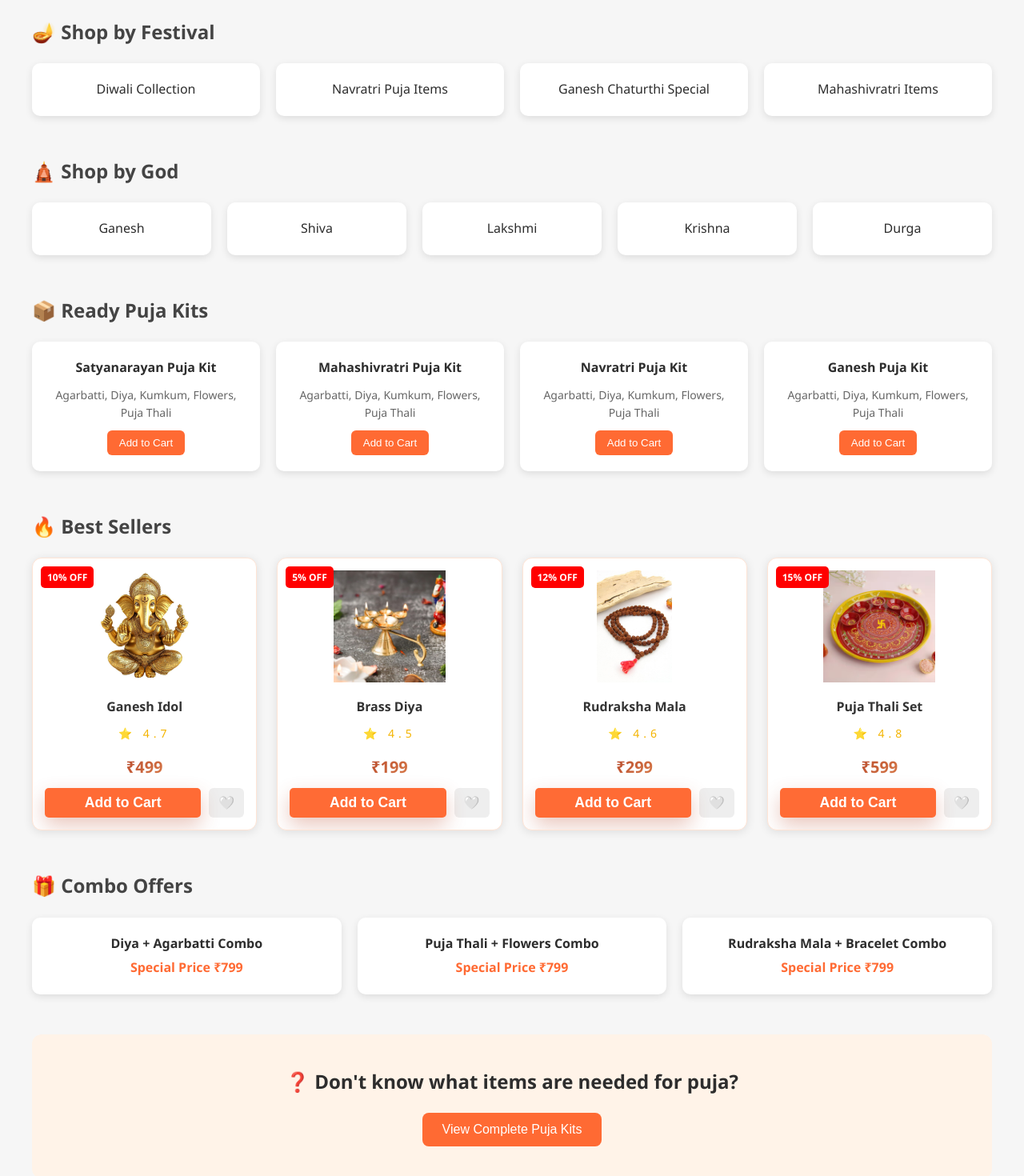
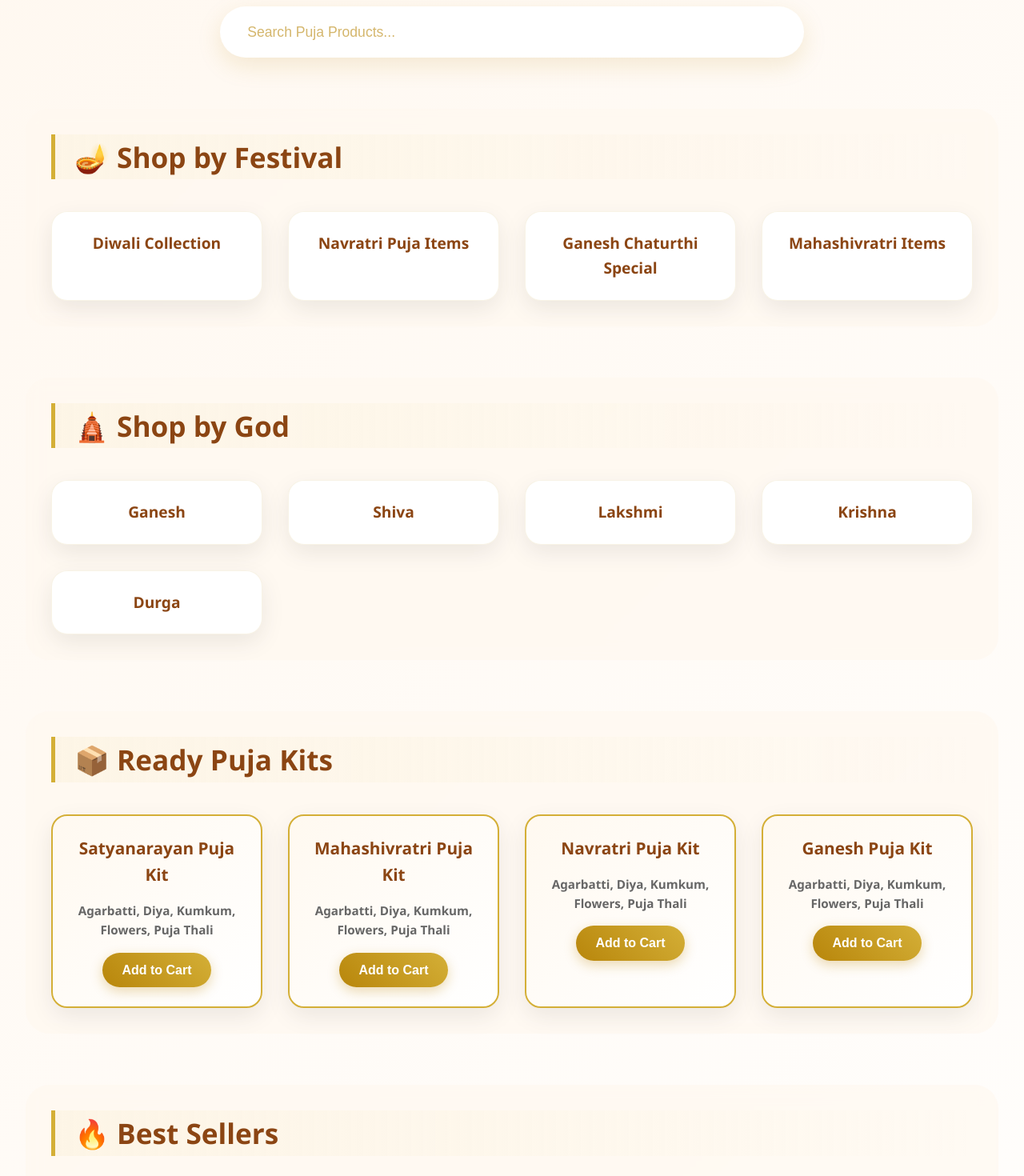
Before and after one commit to meetsanghani138/AWT_PROJECT_PUJA-MART, a React (Create React App) app: page /shop in a window 1280 px wide. Shown: the part 260-1730 px from the top of the page at 80% size. Built offline with nearby package versions, Linux system fonts and the light colour scheme.

Commit message:
in shope  animeted css change

```diff
--- a/src/css/Shop.css
+++ b/src/css/Shop.css
@@ -1,117 +1,383 @@
-.shop-container{
-padding:40px;
-background:#f6f6f6;
+/* Shop.css */
+
+/* Base Styles */
+.shop-container {
+    max-width: 1400px;
+    margin: 0 auto;
+    padding: 2rem;
+    background: linear-gradient(135deg, #fff8f0 0%, #fff 100%);
 }
 
-.shop-title{
-text-align:center;
-font-size:32px;
-margin-bottom:30px;
-color:#333;
+.shop-title {
+    font-size: 3rem;
+    text-align: center;
+    margin: 2rem 0 3rem;
+    background: linear-gradient(45deg, #b8860b, #8b4513, #d4af37);
+    -webkit-background-clip: text;
+    -webkit-text-fill-color: transparent;
+    background-clip: text;
+    font-weight: 800;
+    text-transform: uppercase;
+    letter-spacing: 2px;
+    text-shadow: 2px 2px 4px rgba(0,0,0,0.1);
+    animation: fadeInDown 0.8s ease;
 }
 
-.search-bar{
-text-align:center;
-margin-bottom:40px;
+/* Search Bar */
+.search-bar {
+    text-align: center;
+    margin: 2rem 0 4rem;
+    animation: fadeInUp 0.8s ease;
 }
 
-.search-bar input{
-width:350px;
-padding:10px;
-border-radius:8px;
-border:1px solid #ccc;
-font-size:16px;
+.search-bar input {
+    width: 60%;
+    padding: 1.2rem 2rem;
+    border: none;
+    border-radius: 50px;
+    background: white;
+    box-shadow: 0 10px 30px rgba(184, 134, 11, 0.15);
+    font-size: 1.1rem;
+    transition: all 0.3s ease;
+    border: 2px solid transparent;
 }
 
-/* Sections */
-
-.shop-section{
-margin-bottom:50px;
+.search-bar input:focus {
+    outline: none;
+    border-color: #b8860b;
+    box-shadow: 0 15px 40px rgba(184, 134, 11, 0.25);
+    transform: scale(1.02);
 }
 
-.shop-section h2{
-margin-bottom:20px;
-color:#444;
+.search-bar input::placeholder {
+    color: #b8860b;
+    opacity: 0.6;
 }
 
-/* Grid */
-
-.card-grid{
-display:grid;
-grid-template-columns:repeat(auto-fit,minmax(220px,1fr));
-gap:20px;
+/* Section Styles */
+.shop-section {
+    margin: 4rem 0;
+    padding: 2rem;
+    background: rgba(255, 248, 240, 0.7);
+    border-radius: 30px;
+    backdrop-filter: blur(10px);
+    transition: transform 0.3s ease;
 }
 
-/* Card */
-
-.shop-card{
-background:white;
-padding:20px;
-border-radius:10px;
-text-align:center;
-font-weight:500;
-box-shadow:0 3px 10px rgba(0,0,0,0.1);
-transition:0.3s;
-cursor:pointer;
+.shop-section:hover {
+    transform: translateY(-5px);
 }
 
-.shop-card:hover{
-transform:translateY(-5px);
-box-shadow:0 6px 18px rgba(0,0,0,0.15);
+.shop-section h2 {
+    font-size: 2.2rem;
+    margin-bottom: 2.5rem;
+    color: #8b4513;
+    display: flex;
+    align-items: center;
+    gap: 10px;
+    border-left: 5px solid #d4af37;
+    padding-left: 1.5rem;
+    background: linear-gradient(to right, #fdf5e6, transparent);
 }
 
-/* Kit card */
-
-.kit-card p{
-font-size:14px;
-margin:10px 0;
-color:#666;
+/* Card Grid */
+.card-grid {
+    display: grid;
+    grid-template-columns: repeat(auto-fit, minmax(250px, 1fr));
+    gap: 2rem;
+    margin-top: 1rem;
 }
 
-.kit-card button{
-background:#ff6a33;
-color:white;
-border:none;
-padding:8px 15px;
-border-radius:6px;
-cursor:pointer;
+/* Shop Cards (Festivals, Gods, Combos) */
+.shop-card {
+    background: white;
+    padding: 1.5rem;
+    border-radius: 20px;
+    text-align: center;
+    font-size: 1.2rem;
+    font-weight: 600;
+    color: #8b4513;
+    cursor: pointer;
+    box-shadow: 0 10px 30px rgba(0,0,0,0.08);
+    transition: all 0.3s cubic-bezier(0.4, 0, 0.2, 1);
+    position: relative;
+    overflow: hidden;
+    border: 1px solid rgba(184, 134, 11, 0.1);
 }
 
-/* Product grid */
-
-.products-grid{
-display:grid;
-grid-template-columns:repeat(auto-fit,minmax(230px,1fr));
-gap:25px;
+.shop-card::before {
+    content: '';
+    position: absolute;
+    top: 0;
+    left: 0;
+    right: 0;
+    height: 4px;
+    background: linear-gradient(90deg, #b8860b, #d4af37, #8b4513);
+    transform: scaleX(0);
+    transition: transform 0.3s ease;
 }
 
-/* Combo */
-
-.combo-card p{
-color:#ff6a33;
-font-weight:bold;
-margin-top:5px;
+.shop-card:hover {
+    transform: translateY(-10px) scale(1.02);
+    box-shadow: 0 20px 40px rgba(184, 134, 11, 0.2);
+    border-color: #b8860b;
 }
 
-/* Help section */
-
-.puja-help{
-background:#fff3e8;
-padding:40px;
-border-radius:12px;
-text-align:center;
+.shop-card:hover::before {
+    transform: scaleX(1);
 }
 
-.puja-help h2{
-margin-bottom:20px;
+/* Puja Kit Cards */
+.kit-card {
+    background: linear-gradient(135deg, #fff9f0, #fff);
+    border: 2px solid #d4af37;
 }
 
-.puja-help button{
-background:#ff6a33;
-color:white;
-border:none;
-padding:12px 25px;
-font-size:16px;
-border-radius:8px;
-cursor:pointer;
+.kit-card h4 {
+    font-size: 1.3rem;
+    color: #8b4513;
+    margin-bottom: 1rem;
 }
+
+.kit-card p {
+    font-size: 0.95rem;
+    color: #666;
+    margin: 1rem 0;
+    line-height: 1.6;
+}
+
+.kit-card button {
+    background: linear-gradient(45deg, #b8860b, #d4af37);
+    color: white;
+    border: none;
+    padding: 0.8rem 1.5rem;
+    border-radius: 30px;
+    font-size: 1rem;
+    font-weight: 600;
+    cursor: pointer;
+    transition: all 0.3s ease;
+    box-shadow: 0 5px 15px rgba(184, 134, 11, 0.3);
+}
+
+.kit-card button:hover {
+    background: linear-gradient(45deg, #8b4513, #b8860b);
+    transform: scale(1.05);
+    box-shadow: 0 8px 25px rgba(184, 134, 11, 0.4);
+}
+
+/* Products Grid */
+.products-grid {
+    display: grid;
+    grid-template-columns: repeat(auto-fit, minmax(280px, 1fr));
+    gap: 2rem;
+    margin-top: 1rem;
+}
+
+/* Combo Cards */
+.combo-card {
+    background: linear-gradient(135deg, #fff, #fdf5e6);
+    border: 1px dashed #d4af37;
+    position: relative;
+}
+
+.combo-card h4 {
+    color: #8b4513;
+    font-size: 1.2rem;
+}
+
+.combo-card p {
+    color: #b8860b;
+    font-size: 1.3rem;
+    font-weight: 700;
+    margin-top: 0.5rem;
+}
+
+.combo-card::after {
+    content: '🔥';
+    position: absolute;
+    top: 10px;
+    right: 10px;
+    font-size: 1.2rem;
+    opacity: 0;
+    transition: opacity 0.3s ease;
+}
+
+.combo-card:hover::after {
+    opacity: 1;
+}
+
+/* Help Section */
+.puja-help {
+    background: linear-gradient(135deg, #8b4513, #b8860b);
+    padding: 3rem;
+    border-radius: 40px;
+    text-align: center;
+    margin: 4rem 0 2rem;
+    box-shadow: 0 20px 40px rgba(139, 69, 19, 0.3);
+    animation: pulse 2s infinite;
+}
+
+.puja-help h2 {
+    color: white;
+    font-size: 2rem;
+    margin-bottom: 1.5rem;
+    font-weight: 700;
+    text-shadow: 2px 2px 4px rgba(0,0,0,0.2);
+}
+
+.puja-help button {
+    background: white;
+    color: #8b4513;
+    border: none;
+    padding: 1.2rem 3rem;
+    border-radius: 50px;
+    font-size: 1.2rem;
+    font-weight: 700;
+    cursor: pointer;
+    transition: all 0.3s ease;
+    box-shadow: 0 10px 20px rgba(0,0,0,0.2);
+}
+
+.puja-help button:hover {
+    background: #fdf5e6;
+    transform: scale(1.05) translateY(-3px);
+    box-shadow: 0 15px 30px rgba(0,0,0,0.3);
+}
+
+/* Animations */
+@keyframes fadeInDown {
+    from {
+        opacity: 0;
+        transform: translateY(-30px);
+    }
+    to {
+        opacity: 1;
+        transform: translateY(0);
+    }
+}
+
+@keyframes fadeInUp {
+    from {
+        opacity: 0;
+        transform: translateY(30px);
+    }
+    to {
+        opacity: 1;
+        transform: translateY(0);
+    }
+}
+
+@keyframes pulse {
+    0%, 100% {
+        transform: scale(1);
+    }
+    50% {
+        transform: scale(1.02);
+    }
+}
+
+/* Responsive Design */
+@media (max-width: 1200px) {
+    .shop-container {
+        padding: 1.5rem;
+    }
+
+    .shop-title {
+        font-size: 2.5rem;
+    }
+
+    .shop-section h2 {
+        font-size: 2rem;
+    }
+}
+
+@media (max-width: 768px) {
+    .shop-container {
+        padding: 1rem;
+    }
+
+    .shop-title {
+        font-size: 2rem;
+        margin: 1rem 0 2rem;
+    }
+
+    .search-bar input {
+        width: 90%;
+        padding: 1rem 1.5rem;
+    }
+
+    .shop-section {
+        padding: 1.5rem;
+        margin: 2rem 0;
+    }
+
+    .shop-section h2 {
+        font-size: 1.6rem;
+    }
+
+    .card-grid {
+        grid-template-columns: repeat(auto-fit, minmax(200px, 1fr));
+        gap: 1rem;
+    }
+
+    .puja-help {
+        padding: 2rem;
+    }
+
+    .puja-help h2 {
+        font-size: 1.5rem;
+    }
+
+    .puja-help button {
+        padding: 1rem 2rem;
+        font-size: 1rem;
+    }
+}
+
+@media (max-width: 480px) {
+    .shop-title {
+        font-size: 1.5rem;
+    }
+
+    .shop-section h2 {
+        font-size: 1.3rem;
+        padding-left: 1rem;
+    }
+
+    .shop-card {
+        padding: 1rem;
+        font-size: 1rem;
+    }
+
+    .products-grid {
+        grid-template-columns: 1fr;
+    }
+}
+
+/* Loading Animation */
+@keyframes shimmer {
+    0% {
+        background-position: -1000px 0;
+    }
+    100% {
+        background-position: 1000px 0;
+    }
+}
+
+/* Custom Scrollbar */
+::-webkit-scrollbar {
+    width: 12px;
+}
+
+::-webkit-scrollbar-track {
+    background: #fdf5e6;
+}
+
+::-webkit-scrollbar-thumb {
+    background: linear-gradient(180deg, #b8860b, #8b4513);
+    border-radius: 6px;
+}
+
+::-webkit-scrollbar-thumb:hover {
+    background: linear-gradient(180deg, #8b4513, #b8860b);
+}
```
